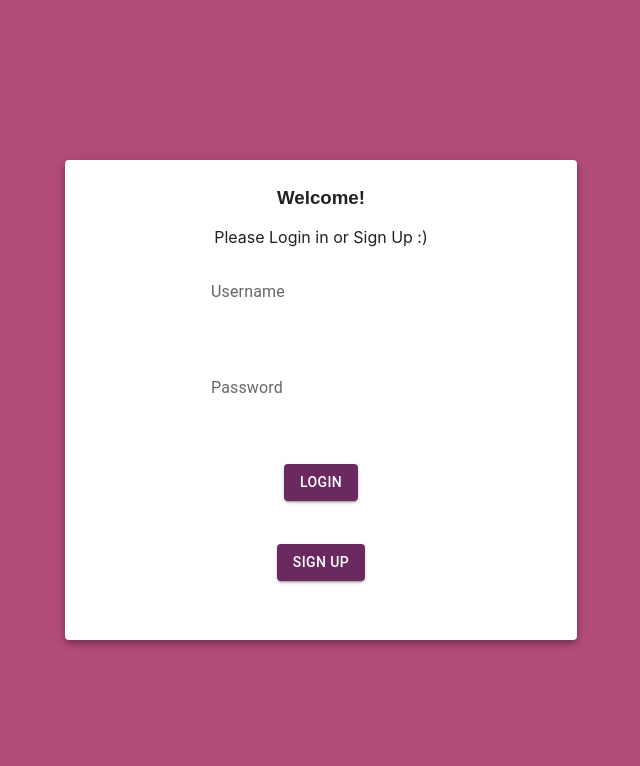
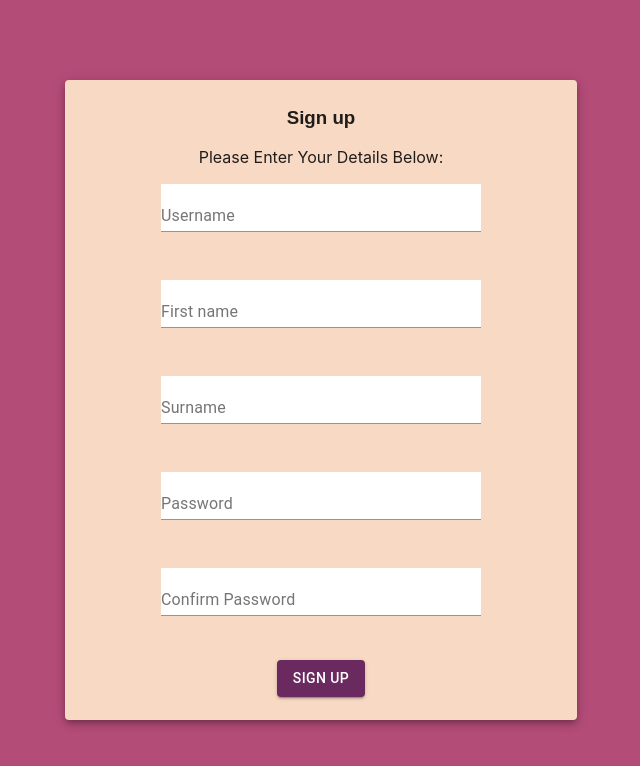
Before and after one commit to Luc-VdH/Klass_App, a React (Create React App) app in the folder klass_frontend/: page /signup in a window 1280 px wide. Shown: the top 766 px of the page, without its empty margins (319-959 px from the left). Built offline with nearby package versions, Linux system fonts and the light colour scheme.

Commit message:
added signup page and react router

```diff
--- a/klass_frontend/package.json
+++ b/klass_frontend/package.json
@@ -5,9 +5,9 @@
   "dependencies": {
     "@emotion/react": "^11.6.0",
     "@emotion/styled": "^11.6.0",
-    "@mui/material": "^5.1.0",
     "@material-ui/core": "^4.12.3",
     "@material-ui/icons": "^4.11.2",
+    "@mui/material": "^5.1.0",
     "@testing-library/jest-dom": "^5.15.0",
     "@testing-library/react": "^11.2.7",
     "@testing-library/user-event": "^12.8.3",
@@ -17,6 +17,7 @@
     "@types/react-dom": "^17.0.11",
     "react": "^17.0.2",
     "react-dom": "^17.0.2",
+    "react-router-dom": "^5.3.0",
     "react-scripts": "4.0.3",
     "typescript": "^4.4.4",
     "web-vitals": "^1.1.2"
@@ -44,5 +45,8 @@
       "last 1 firefox version",
       "last 1 safari version"
     ]
+  },
+  "devDependencies": {
+    "@types/react-router-dom": "^5.3.2"
   }
 }
--- a/klass_frontend/src/App.tsx
+++ b/klass_frontend/src/App.tsx
@@ -2,12 +2,39 @@ import React from 'react';
 import logo from './logo.svg';
 import './App.css';
 import Login from "./components/Login";
+import Signup from './components/Signup';
+import {BrowserRouter as Router, Route, Switch} from 'react-router-dom';
+import { createTheme, MuiThemeProvider } from '@material-ui/core/styles';
+
+const theme = createTheme({
+  palette: {
+    primary: {
+      main: "#6b2a5f",
+    },
+    secondary: {
+      main: "#f7d9c4",
+    },
+
+  },
+});
 
 function App() {
   return (
-    <div>
-      <Login />
-    </div>
+    <MuiThemeProvider theme={theme}>
+    <Router>
+      <div>
+        <Switch>
+          <Route exact path="/signup">
+            <Signup />
+          </Route>
+          <Route exact path="/">
+            <Login />
+          </Route>
+
+        </Switch>
+      </div>
+    </Router>
+    </MuiThemeProvider>
   );
 }
 
--- a/klass_frontend/src/components/Login.tsx
+++ b/klass_frontend/src/components/Login.tsx
@@ -2,35 +2,23 @@ import { Button, MuiThemeProvider, Paper, TextField } from "@material-ui/core";
 import { createTheme } from "@mui/material/styles";
 import React from "react";
 import './Login.css';
-import { green, red } from '@mui/material/colors';
 
-const theme = createTheme({
-    palette: {
-      primary: {
-        main: "#6b2a5f",
-      },
-      secondary: {
-        main: "#f7d9c4",
-      },
 
-    },
-  });
 
 function Login(){
     return(
         <div className="background">
-        <MuiThemeProvider theme={theme}>
-        <Paper elevation={5} className="loginpaper">
+        <Paper elevation={5} className="loginpaper" style={{backgroundColor: "#f7d9c4"}}>
             <div className="loginbox">
                 <div className="element">
                     <h3 className="Title">Welcome!</h3>
                     Please Login in or Sign Up :)
                 </div>
                 <div className="element">
-                    <TextField id="outlined-basic" label="Username" variant="outlined" />
+                    <TextField id="username" label="Username" variant="standard" style={{backgroundColor: "white", width: "25vw"}}/>
                 </div>
                 <div className="element">
-                    <TextField id="outlined-basic" label="Password" variant="outlined" />
+                    <TextField id="password" label="Password" variant="standard" style={{backgroundColor: "white", width: "25vw"}}/>
                 </div>
                 <div className="elementLogin">
                     <Button variant="contained" color="primary">Login</Button>
@@ -40,7 +28,6 @@ function Login(){
                 </div>
             </div>
         </Paper>
-        </MuiThemeProvider>
         </div>
     );
 }
--- /dev/null
+++ b/klass_frontend/src/components/Signup.css
@@ -0,0 +1,44 @@
+.signupbox{
+    width: 40vw;
+    margin-top: 1vh;
+    margin-bottom: 1vh;
+    height: 80vh;
+}
+.signuppaper{
+    width: 40vw;
+    margin-left: 30vw;
+    margin-top: 10vh;
+    height: 80vh;
+    background-color:"#f7d9c4";
+}
+.Title{
+    font-family: Arial, Helvetica, sans-serif;
+}
+
+.element{
+    height: 10vh;
+    padding: 1vh;
+    position: relative;
+    text-align: center;
+}
+.elementLogin{
+    height: 9vh;
+    padding-top: 2vh;
+    padding-bottom: 0.5vh;
+    position: relative;
+    text-align: center;
+
+}
+.elementSignUp{
+    height: 9vh;
+    padding-bottom: 2vh;
+    padding-top: 0.5vh;
+    position: relative;
+    text-align: center;
+}
+.background{
+    /* background-color:#e57373; */
+    padding: 0;
+    height: 100vh;
+    margin: 0;
+}
--- /dev/null
+++ b/klass_frontend/src/components/Signup.tsx
@@ -0,0 +1,42 @@
+import { Button, MuiThemeProvider, Paper, TextField } from "@material-ui/core";
+import { createTheme } from "@mui/material/styles";
+import React from "react";
+import './Signup.css';
+
+
+function Signup(){
+    return(
+        <div className="background">
+
+        <Paper elevation={5} className="signuppaper" style={{backgroundColor: "#f7d9c4"}}>
+            <div className="signupbox">
+                <div className="element">
+                    <h3 className="Title">Sign up</h3>
+                    Please Enter Your Details Below:
+                </div>
+                <div className="element">
+                    <TextField id="username" label="Username" variant="standard" style={{backgroundColor: "white", width: "25vw"}}/>
+                </div>
+                <div className="element">
+                    <TextField id="firstname" label="First name" variant="standard" style={{backgroundColor: "white", width: "25vw"}}/>
+                </div>
+                <div className="element">
+                    <TextField id="surname" label="Surname" variant="standard" style={{backgroundColor: "white", width: "25vw"}}/>
+                </div>
+                <div className="element">
+                    <TextField id="password" label="Password" variant="standard" style={{backgroundColor: "white", width: "25vw"}}/>
+                </div>
+                <div className="element">
+                    <TextField id="conf-password" label="Confirm Password" variant="standard" style={{backgroundColor: "white", width: "25vw"}}/>
+                </div>
+
+                <div className="elementSignUp">
+                    <Button variant="contained" color="primary">Sign Up</Button>
+                </div>
+            </div>
+        </Paper>
+        </div>
+    );
+}
+
+export default Signup;
```
Also changed, not shown: 1 other file (tests, documents, lock files or other folders).
